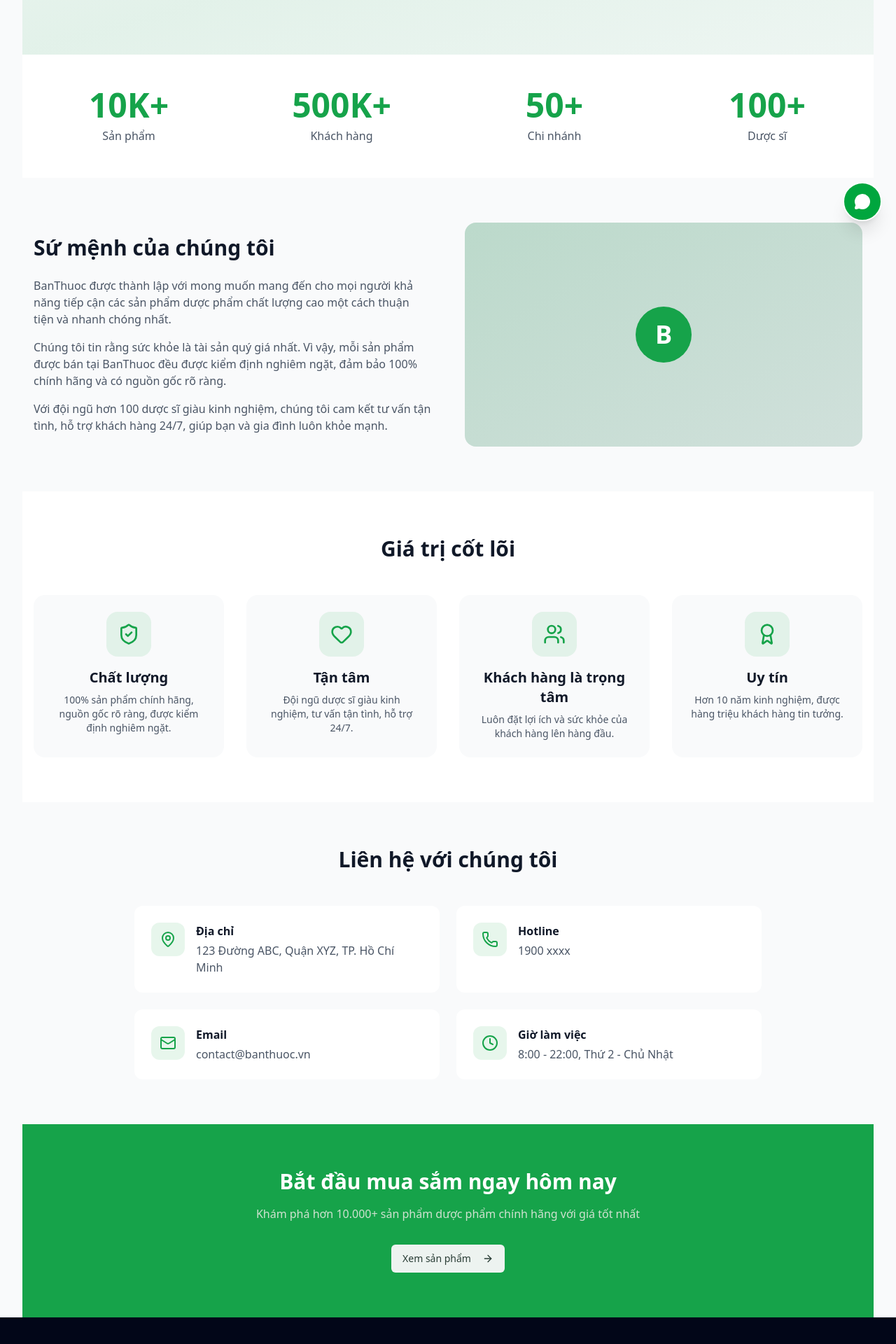
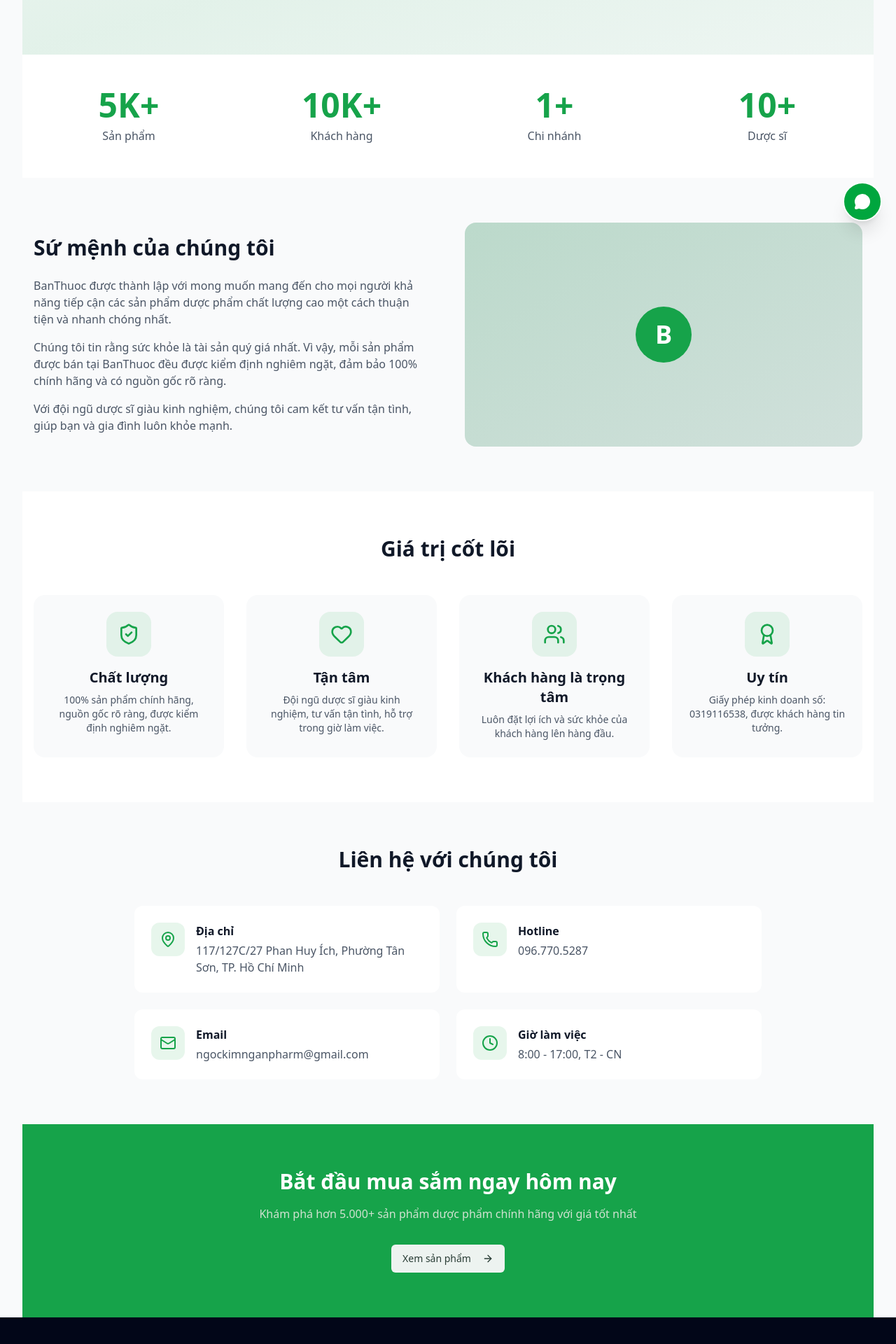
Before and after one commit to AndyAnh174/BanThuoc-SEO, a Next.js app in the folder client/: page /about in a window 1280 px wide. Shown: the part 460-2380 px from the top of the page at 70% size. Built offline with nearby package versions, Linux system fonts and the light colour scheme; no server answers.

Commit message:
@ Fix About page mock data with real info from footer
Co-Authored-By: Claude Opus 4.7 <noreply@anthropic.com>
@

```diff
--- a/client/app/about/page.tsx
+++ b/client/app/about/page.tsx
@@ -23,10 +23,10 @@ export const metadata: Metadata = {
 
 export default function AboutPage() {
   const stats = [
-    { value: '10K+', label: 'Sản phẩm' },
-    { value: '500K+', label: 'Khách hàng' },
-    { value: '50+', label: 'Chi nhánh' },
-    { value: '100+', label: 'Dược sĩ' },
+    { value: '5K+', label: 'Sản phẩm' },
+    { value: '10K+', label: 'Khách hàng' },
+    { value: '1+', label: 'Chi nhánh' },
+    { value: '10+', label: 'Dược sĩ' },
   ];
 
   const values = [
@@ -38,7 +38,7 @@ export default function AboutPage() {
     {
       icon: <Heart className="w-8 h-8" />,
       title: 'Tận tâm',
-      description: 'Đội ngũ dược sĩ giàu kinh nghiệm, tư vấn tận tình, hỗ trợ 24/7.',
+      description: 'Đội ngũ dược sĩ giàu kinh nghiệm, tư vấn tận tình, hỗ trợ trong giờ làm việc.',
     },
     {
       icon: <Users className="w-8 h-8" />,
@@ -48,7 +48,7 @@ export default function AboutPage() {
     {
       icon: <Award className="w-8 h-8" />,
       title: 'Uy tín',
-      description: 'Hơn 10 năm kinh nghiệm, được hàng triệu khách hàng tin tưởng.',
+      description: 'Giấy phép kinh doanh số: 0319116538, được khách hàng tin tưởng.',
     },
   ];
 
@@ -105,8 +105,8 @@ export default function AboutPage() {
                 đảm bảo 100% chính hãng và có nguồn gốc rõ ràng.
               </p>
               <p className="text-gray-600">
-                Với đội ngũ hơn 100 dược sĩ giàu kinh nghiệm, chúng tôi cam kết
-                tư vấn tận tình, hỗ trợ khách hàng 24/7, giúp bạn và gia đình
+                Với đội ngũ dược sĩ giàu kinh nghiệm, chúng tôi cam kết
+                tư vấn tận tình, giúp bạn và gia đình
                 luôn khỏe mạnh.
               </p>
             </div>
@@ -164,7 +164,7 @@ export default function AboutPage() {
                 <div>
                   <h3 className="font-semibold text-gray-900 mb-1">Địa chỉ</h3>
                   <p className="text-gray-600">
-                    123 Đường ABC, Quận XYZ, TP. Hồ Chí Minh
+                    117/127C/27 Phan Huy Ích, Phường Tân Sơn, TP. Hồ Chí Minh
                   </p>
                 </div>
               </div>
@@ -175,7 +175,7 @@ export default function AboutPage() {
                 </div>
                 <div>
                   <h3 className="font-semibold text-gray-900 mb-1">Hotline</h3>
-                  <p className="text-gray-600">1900 xxxx</p>
+                  <p className="text-gray-600">096.770.5287</p>
                 </div>
               </div>
 
@@ -185,7 +185,7 @@ export default function AboutPage() {
                 </div>
                 <div>
                   <h3 className="font-semibold text-gray-900 mb-1">Email</h3>
-                  <p className="text-gray-600">contact@banthuoc.vn</p>
+                  <p className="text-gray-600">ngockimnganpharm@gmail.com</p>
                 </div>
               </div>
 
@@ -195,7 +195,7 @@ export default function AboutPage() {
                 </div>
                 <div>
                   <h3 className="font-semibold text-gray-900 mb-1">Giờ làm việc</h3>
-                  <p className="text-gray-600">8:00 - 22:00, Thứ 2 - Chủ Nhật</p>
+                  <p className="text-gray-600">8:00 - 17:00, T2 - CN</p>
                 </div>
               </div>
             </div>
@@ -210,7 +210,7 @@ export default function AboutPage() {
             Bắt đầu mua sắm ngay hôm nay
           </h2>
           <p className="text-primary-foreground/80 mb-8 max-w-2xl mx-auto">
-            Khám phá hơn 10.000+ sản phẩm dược phẩm chính hãng với giá tốt nhất
+            Khám phá hơn 5.000+ sản phẩm dược phẩm chính hãng với giá tốt nhất
           </p>
           <Button size="lg" variant="secondary" asChild>
             <Link href="/products">
```
